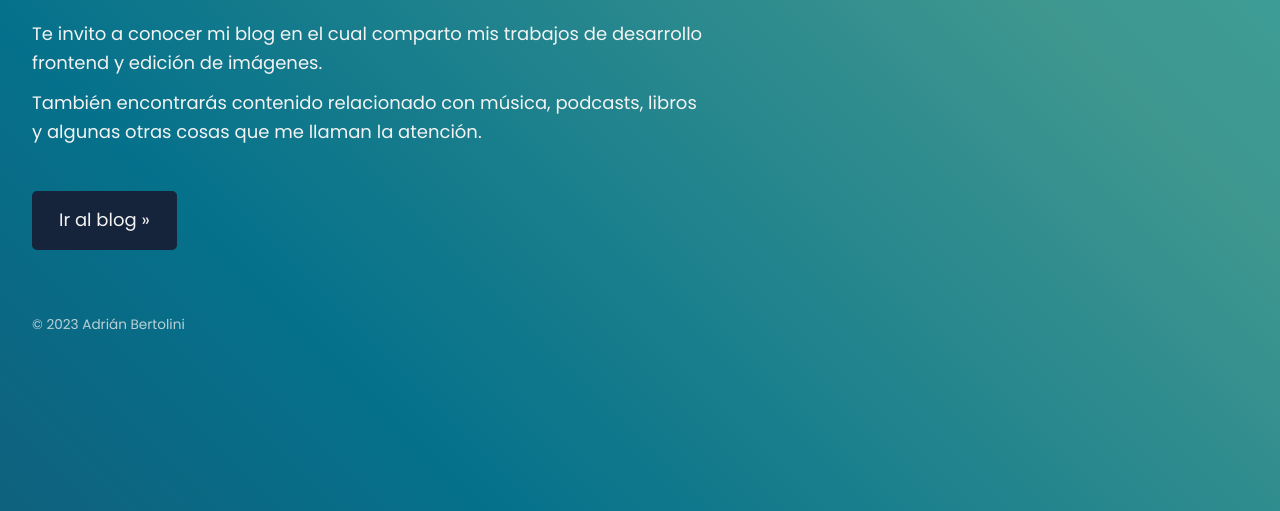
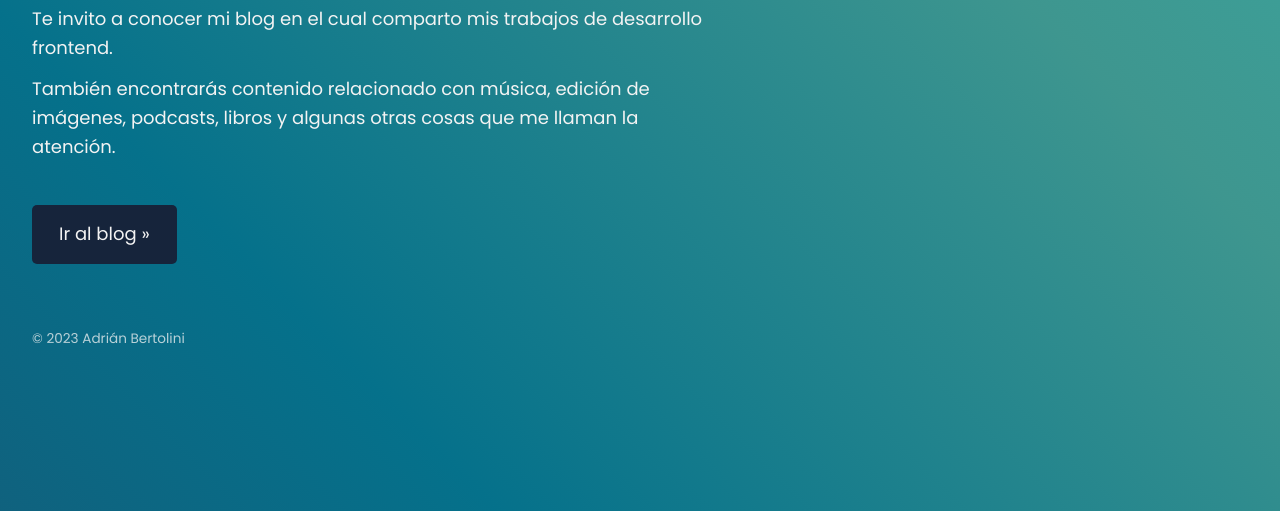
Before and after one commit to adrianbertolini/sitio, a plain HTML site: page index.html in a window 1280 px wide. Shown: the part 289-800 px from the top of the page. Drawn offline with Linux system fonts and the light colour scheme.

Commit message:
actualización menor de texto

```diff
--- a/index.html
+++ b/index.html
@@ -19,9 +19,9 @@
         <header class="header">
             <h1 class="aparecer">Adrián Bertolini</h1>
             <h2 class="aparecer">Desarrollo Frontend</h2>
-            <p>Te invito a conocer mi blog en el cual comparto mis trabajos de desarrollo frontend y edición de
-                imágenes.</p>
-            <p>También encontrarás contenido relacionado con música, podcasts, libros y algunas otras cosas que me
+            <p>Te invito a conocer mi blog en el cual comparto mis trabajos de desarrollo frontend.</p>
+            <p>También encontrarás contenido relacionado con música, edición de
+                imágenes, podcasts, libros y algunas otras cosas que me
                 llaman la atención.</p>
             <button type="button" class="button" onclick="window.open('https://adrianbertoliniblog.wordpress.com')">
                 Ir al blog &raquo;
```
